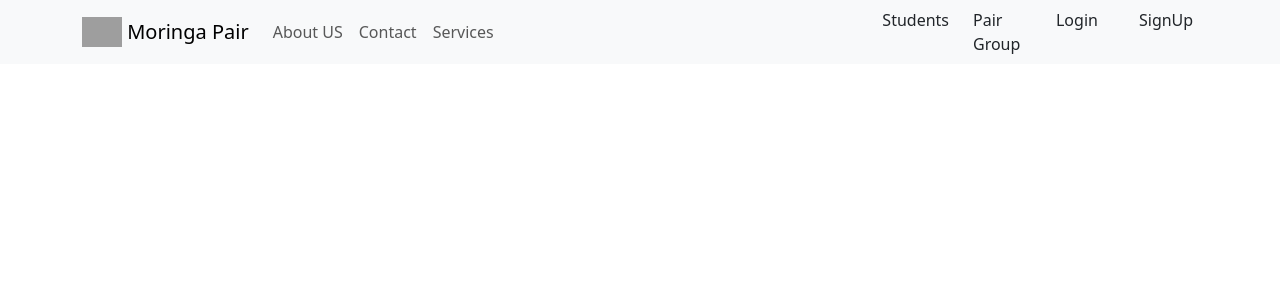
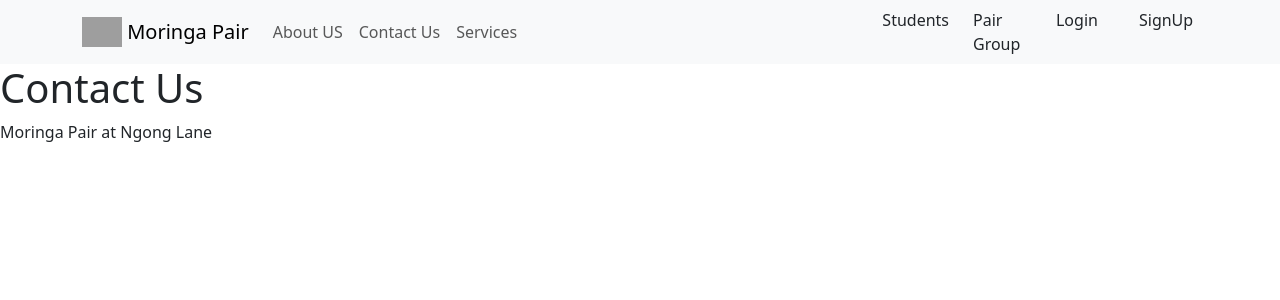
Before and after one commit to alexander784/MoringaPair, a React (Create React App) app in the folder client/: page /ContactUs in a window 1280 px wide. Shown: the top 300 px of the page. Built offline with nearby package versions, Linux system fonts and the light colour scheme; grey boxes are pictures that could not be loaded.

Commit message:
Add Contact page

```diff
--- a/client/src/App.jsx
+++ b/client/src/App.jsx
@@ -1,6 +1,7 @@
 import { Routes, Route } from "react-router-dom";
 import Home from "./pages/Home";
 import NavBar from "./components/NavBar";
+import ContactUs from "../src/pages/Contact Us";
 
 const App = () => {
   return (
@@ -10,6 +11,7 @@ const App = () => {
 
       <Routes>
         <Route path="/" element={<Home />} />
+        <Route path="/ContactUs" element={<ContactUs />} />
 
       </Routes>
     </>
--- a/client/src/components/NavBar.jsx
+++ b/client/src/components/NavBar.jsx
@@ -4,7 +4,8 @@ import Nav from 'react-bootstrap/Nav';
 import Navbar from 'react-bootstrap/Navbar';
 import Row from 'react-bootstrap/Row';
 import Col from 'react-bootstrap/Col';
-// import Logo from './logo.png'; // Import your logo image
+import { Link } from 'react-router-dom'; // Import Link from React Router
+import '../styles.css';
 
 const NavBar = () => {
   return (
@@ -20,7 +21,7 @@ const NavBar = () => {
         </Navbar.Brand>
         <Nav className="me-auto">
           <Nav.Link href="#home">About US</Nav.Link>
-          <Nav.Link href="#contact">Contact</Nav.Link>
+          <Link to="/Contact Us" className="nav-link">Contact Us</Link>
           <Nav.Link href="#services">Services</Nav.Link>
         </Nav>
 
--- a/client/src/pages/Contact Us.jsx
+++ b/client/src/pages/Contact Us.jsx
@@ -0,0 +1,12 @@
+import React from 'react';
+
+const ContactUs= () => {
+  return (
+    <div>
+      <h1>Contact Us</h1>
+      <p>Moringa Pair at Ngong Lane</p>
+    </div>
+  );
+}
+
+export default ContactUs;
--- a/client/src/styles.css
+++ b/client/src/styles.css
@@ -3,3 +3,7 @@
     padding: 180px;
     border-radius: 5px;
   }
+
+  nav-link:hover {
+    color: orange !important;
+  }
```
